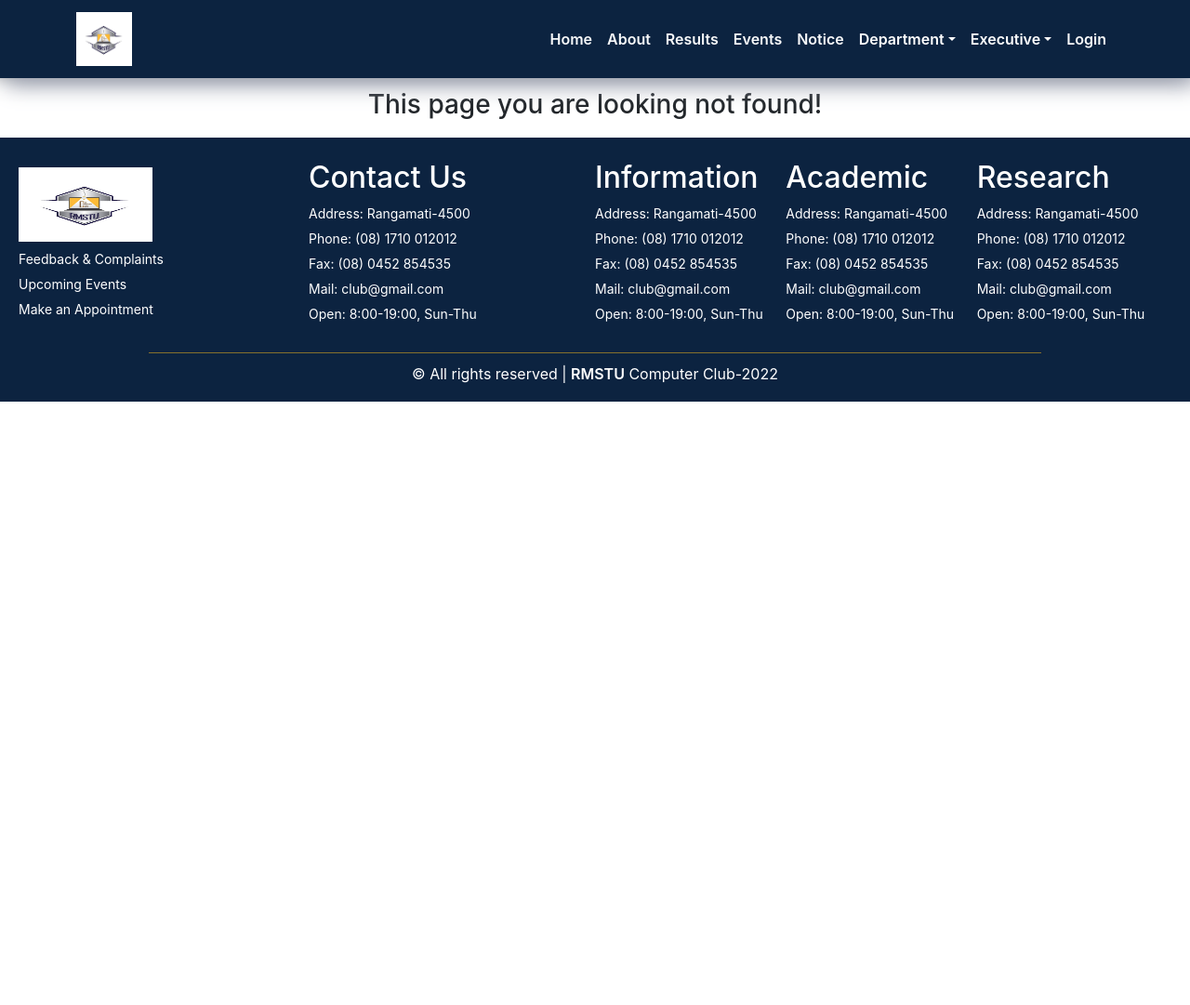
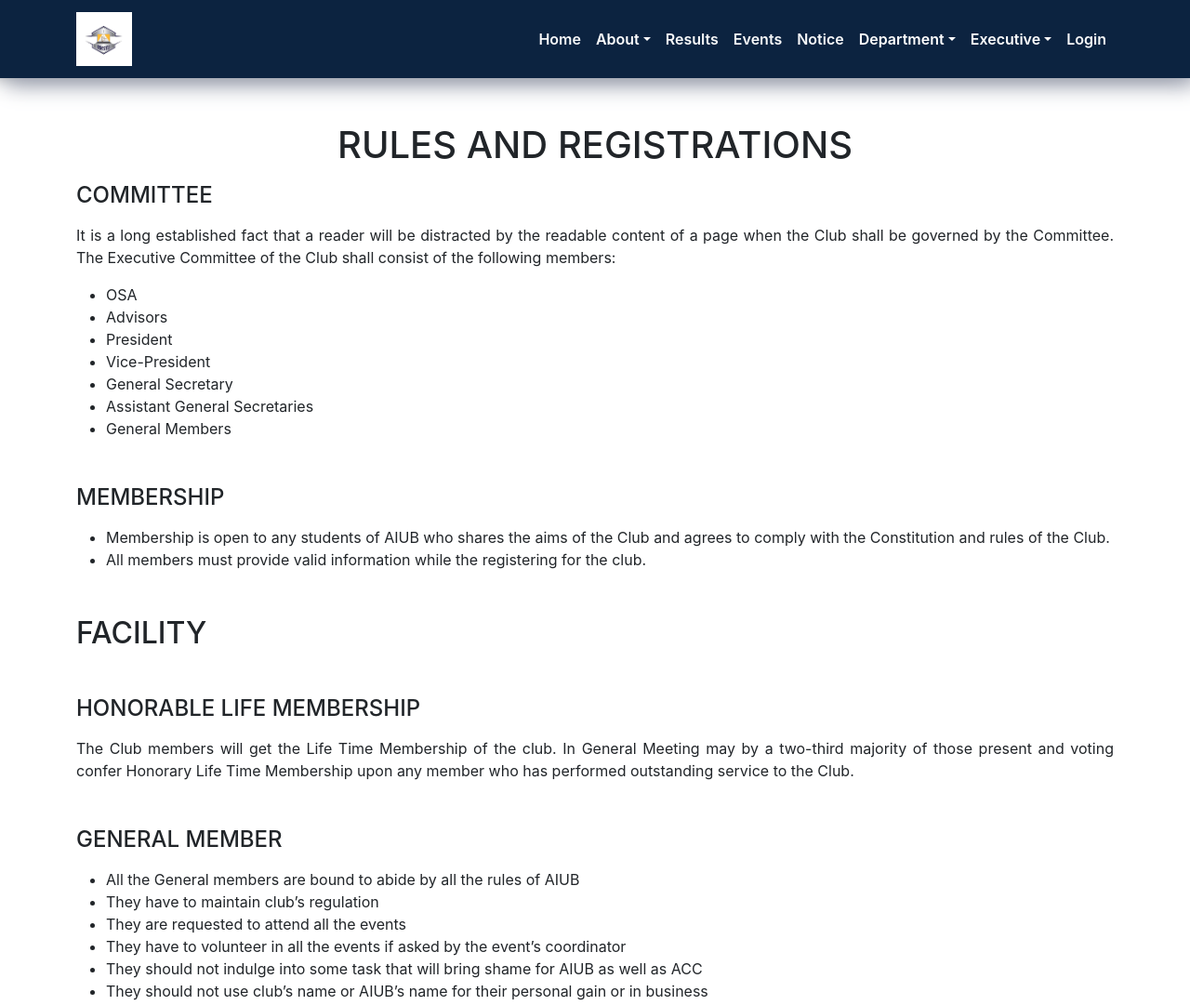
Before and after one commit to Neon-101471/Computer-Club, a React (Create React App) app: page /roles in a window 1280 px wide. Shown: the top 1081 px of the page at 93% size. Before the commit the page ends 800 px from the top, so only its background shows below. Built offline with nearby package versions, Linux system fonts and the light colour scheme.

Commit message:
rules and regulation added

```diff
--- a/src/App.js
+++ b/src/App.js
@@ -1,36 +1,42 @@
-import { Route, Switch } from 'react-router-dom';
-import './App.css';
-import NotFound from './Pages/404/NotFound';
-import About from './Pages/About/About';
-import Events from './Pages/Events/Events';
-import Details from './Pages/Home/Details/Details';
-import Home from './Pages/Home/Home/Home';
-import Notice from './Pages/Notice/Notice';
-import Footer from './Pages/Shared/Footer/Footer';
-import Navigation from './Pages/Shared/Navigation/Navigation';
+import { Route, Switch } from "react-router-dom";
+import "./App.css";
+import NotFound from "./Pages/404/NotFound";
+import About from "./Pages/About/About";
+import Events from "./Pages/Events/Events";
+import Details from "./Pages/Home/Details/Details";
+import Home from "./Pages/Home/Home/Home";
+import Notice from "./Pages/Notice/Notice";
+import RolesAndRegulation from "./Pages/RolesAndRegulation/RolesAndRegulation";
+import Footer from "./Pages/Shared/Footer/Footer";
+import Navigation from "./Pages/Shared/Navigation/Navigation";
 
 function App() {
   return (
     <div className="App">
       <Navigation />
       <Switch>
-        <Route exact path='/' >
+        <Route exact path="/">
           <Home />
         </Route>
-        <Route path='/home'>
+        <Route path="/home">
           <Home />
         </Route>
-        <Route path='/notice'>
+        <Route path="/notice">
           <Notice />
         </Route>
-        <Route path='/events'>
+        <Route path="/events">
           <Events />
         </Route>
         <Route path="/details/:detailsId">
           <Details></Details>
         </Route>
-        <Route path='/about'><About></About></Route>
-        <Route path='*'>
+        <Route path="/about">
+          <About></About>
+        </Route>
+        <Route path="/roles">
+          <RolesAndRegulation></RolesAndRegulation>
+        </Route>
+        <Route path="*">
           <NotFound />
         </Route>
       </Switch>
--- /dev/null
+++ b/src/Pages/RolesAndRegulation/RolesAndRegulation.js
@@ -0,0 +1,156 @@
+import React from "react";
+
+const RolesAndRegulation = () => {
+  return (
+    <div className="container mt-5 mb-5 " style={{ "text-align": "justify" }}>
+      <h1 style={{ "text-align": "center" }} className="mb-3">RULES AND REGISTRATIONS</h1>
+      <div>
+        <h4 className="mb-3">COMMITTEE</h4>
+        <p>
+          It is a long established fact that a reader will be distracted by the
+          readable content of a page when the Club shall be governed by the
+          Committee. The Executive Committee of the Club shall consist of the
+          following members:
+        </p>
+        <ul>
+          <li>OSA</li>
+          <li>Advisors</li>
+          <li>President</li>
+          <li>Vice-President</li>
+          <li>General Secretary</li>
+          <li>Assistant General Secretaries</li>
+          <li>General Members</li>
+        </ul>
+      </div>
+      <div className="mt-5 mb-5">
+        <h4 className="mb-3">MEMBERSHIP</h4>
+        <ul>
+          <li>
+            Membership is open to any students of AIUB who shares the aims of
+            the Club and agrees to comply with the Constitution and rules of the
+            Club.
+          </li>
+          <li>
+            All members must provide valid information while the registering for
+            the club.
+          </li>
+        </ul>
+      </div>
+      <h2 className="mb-5">FACILITY</h2>
+      <h4 className="mb-3">HONORABLE LIFE MEMBERSHIP</h4>
+      <p>
+        The Club members will get the Life Time Membership of the club. In
+        General Meeting may by a two-third majority of those present and voting
+        confer Honorary Life Time Membership upon any member who has performed
+        outstanding service to the Club.
+      </p>
+      <div className="mt-5 mb-5">
+        <h4 className="mb-3">GENERAL MEMBER</h4>
+        <ul>
+          <li>
+            All the General members are bound to abide by all the rules of AIUB
+          </li>
+          <li>They have to maintain club’s regulation</li>
+          <li>They are requested to attend all the events</li>
+          <li>
+            They have to volunteer in all the events if asked by the event’s
+            coordinator
+          </li>
+          <li>
+            They should not indulge into some task that will bring shame for
+            AIUB as well as ACC
+          </li>
+          <li>
+            They should not use club’s name or AIUB’s name for their personal
+            gain or in business
+          </li>
+          <li>
+            If they want to use or represent ACC in some events that must be
+            informed to president beforehand
+          </li>
+          <li>All the members must attend the general meeting</li>
+          <li>
+            Members with probation in AIUB will be counted as non member until
+            they get out of probation and they are requested not participate in
+            any events for their betterment
+          </li>
+          <li>
+            If any members found breaking the rules and regulation of AIUB or
+            ACC they will be dismissed from the club immediately
+          </li>
+          <li>
+            Members will be dismissed if they misbehave with each other or with
+            any members or with any of the executive members
+          </li>
+          <li>
+            Members who will cause any problem during any events will be dealt
+            strictly
+          </li>
+          <li>
+            All the members must do the volunteer jobs for all the events, if
+            there are problems must be informed to the coordinator.
+          </li>
+        </ul>
+      </div>
+      <div className="mt-5 mb-5">
+        <h4 className=" mb-3">OTHERS</h4>
+        <ul>
+          <li>
+            When there is task to be done, the assigned person doing that task
+            is responsible for what he has done / is doing and should hand over
+            in the completed task to the President / GS / Coordinator / Asst.
+            Coordinator by the dateline. Failure in doing so, will result in
+            problems or delay to the event. It is advised to cooperate with one
+            another when someone ask you for help, because you might need that
+            person in the future for carrying out events proposed by / assigned
+            to you.
+          </li>
+          <li>
+            All members should unite as one in order to get the best output for
+            a particular event.
+          </li>
+          <li>
+            When there is a problem / task to be done, executive members should
+            help each other out.
+          </li>
+          <li>
+            It is advised that if we want to improve on the well-being and
+            reputation of computer club, we should unite as one family and
+            commit to the club events and everything else.
+          </li>
+          <li>
+            If you are assigned to do a task, and you do not know what to do for
+            that task, you should go back and ask the person who assign you the
+            task and clarify what needs to be done for that task.
+          </li>
+          <li>
+            Failure in doing so will result in work not done and thus slowing
+            down the whole process of preparation for the event.
+          </li>
+          <li>
+            The person who assigns the task will think that you have done the
+            assigned task and when he finds out that you did not do it, this
+            will in turn result in conflicts and may affect your reputation of
+            the position you are holding in the committee.
+          </li>
+          <li>
+            The person assigning the task should always check on the process of
+            the task to be done periodically. You have the right to push that
+            volunteer of yours to do the task in a faster rate.
+          </li>
+          <li>
+            If you are assigned to do a task, and have finish doing it, you
+            should take up the initiative to help those who have not finish
+            doing it in order to speed up the process of preparation for the
+            event.
+          </li>
+          <li>If you are not assigned to do a task, you should also take up the initiative to help out in the event. Your help is greatly appreciated and you will be rewarded ACC points accordingly.</li>
+          <li>Committee members should provide their full support and help in events if there is anything requested by the Coordinator / Asst. Coordinator to be done.
+</li>
+        </ul>
+      </div>
+    </div>
+  );
+};
+
+export default RolesAndRegulation;
--- a/src/Pages/Shared/Navigation/Navigation.js
+++ b/src/Pages/Shared/Navigation/Navigation.js
@@ -1,32 +1,82 @@
-import React from 'react';
-import { Container, Nav, Navbar, NavDropdown } from 'react-bootstrap';
-import { Link } from 'react-router-dom';
-import logo from '../../../logo.jpeg';
+import React from "react";
+import { Container, Nav, Navbar, NavDropdown } from "react-bootstrap";
+import { Link } from "react-router-dom";
+import logo from "../../../logo.jpeg";
 
 const Navigation = () => {
   return (
-        <Navbar expand="lg" style={{ backgroundColor: '#0C2340', boxShadow: '8px 8px 22px #9fa4b3, -8px -8px 22px' }}>
+    <Navbar
+      expand="lg"
+      style={{
+        backgroundColor: "#0C2340",
+        boxShadow: "8px 8px 22px #9fa4b3, -8px -8px 22px",
+      }}
+    >
       <Container>
-                <Navbar.Brand href="/" className='text-light'><img className='site-logo' src={logo} alt="Computer Club Logo" /></Navbar.Brand>
+        <Navbar.Brand href="/" className="text-light">
+          <img className="site-logo" src={logo} alt="Computer Club Logo" />
+        </Navbar.Brand>
         <Navbar.Toggle aria-controls="basic-navbar-nav" />
         <Navbar.Collapse id="basic-navbar-nav">
           <Nav className="ms-auto">
-                        <Nav.Link as={Link} to="/home" className='text-light'>Home</Nav.Link>
-                        <Nav.Link as={Link} to="/about" className='text-light'>About</Nav.Link>
-                        <Nav.Link as={Link} to="/results" className='text-light'>Results</Nav.Link>
-                        <Nav.Link as={Link} to="/events" className='text-light'>Events</Nav.Link>
-                        <Nav.Link as={Link} to="/notice" className='text-light'>Notice</Nav.Link>
-                        <NavDropdown title="Department" id="basic-nav-dropdown" className='text-light'>
-                            <NavDropdown.Item as={Link} to="/teachers">Teachers</NavDropdown.Item>
-                            <NavDropdown.Item as={Link} to="/students">Students</NavDropdown.Item>
+            <Nav.Link as={Link} to="/home" className="text-light">
+              Home
+            </Nav.Link>
+            <NavDropdown
+              title="About"
+              id="basic-nav-dropdown"
+              className="text-light"
+            >
+              <NavDropdown.Item as={Link} to="/about">
+              About Club
+              </NavDropdown.Item>
+              <NavDropdown.Item as={Link} to="/roles">
+              Roles and Regulation
+              </NavDropdown.Item>
             </NavDropdown>
-                        <NavDropdown title="Executive" id="basic-nav-dropdown" className='text-light'>
-                            <NavDropdown.Item as={Link} to="/current-panel">Current Panel</NavDropdown.Item>
-                            <NavDropdown.Item as={Link} to="/2020-panel">2020 Panel</NavDropdown.Item>
-                            <NavDropdown.Item as={Link} to="/2019-panel">2019 Panel</NavDropdown.Item>
-                            <NavDropdown.Item as={Link} to="/2018-panel">2018 Panel</NavDropdown.Item>
+
+            <Nav.Link as={Link} to="/results" className="text-light">
+              Results
+            </Nav.Link>
+            <Nav.Link as={Link} to="/events" className="text-light">
+              Events
+            </Nav.Link>
+            <Nav.Link as={Link} to="/notice" className="text-light">
+              Notice
+            </Nav.Link>
+            <NavDropdown
+              title="Department"
+              id="basic-nav-dropdown"
+              className="text-light"
+            >
+              <NavDropdown.Item as={Link} to="/teachers">
+                Teachers
+              </NavDropdown.Item>
+              <NavDropdown.Item as={Link} to="/students">
+                Students
+              </NavDropdown.Item>
             </NavDropdown>
-                        <Nav.Link as={Link} to="/login" className='text-light'>Login</Nav.Link>
+            <NavDropdown
+              title="Executive"
+              id="basic-nav-dropdown"
+              className="text-light"
+            >
+              <NavDropdown.Item as={Link} to="/current-panel">
+                Current Panel
+              </NavDropdown.Item>
+              <NavDropdown.Item as={Link} to="/2020-panel">
+                2020 Panel
+              </NavDropdown.Item>
+              <NavDropdown.Item as={Link} to="/2019-panel">
+                2019 Panel
+              </NavDropdown.Item>
+              <NavDropdown.Item as={Link} to="/2018-panel">
+                2018 Panel
+              </NavDropdown.Item>
+            </NavDropdown>
+            <Nav.Link as={Link} to="/login" className="text-light">
+              Login
+            </Nav.Link>
           </Nav>
         </Navbar.Collapse>
       </Container>
```
Lines whose indentation alone changed are shown as unchanged.
